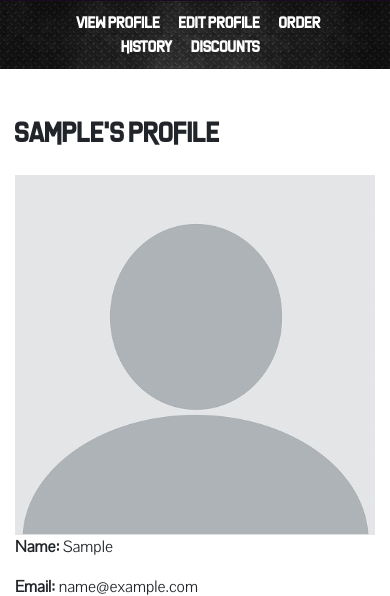
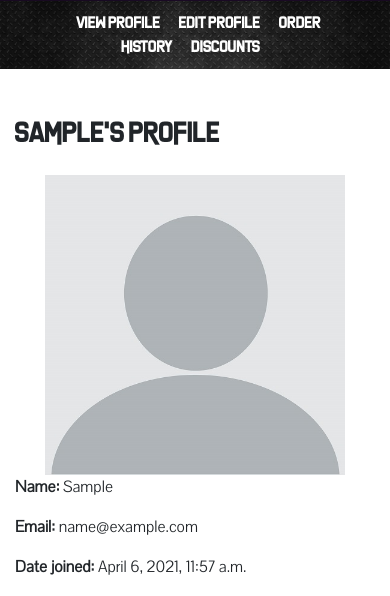
Before and after one commit to ShavingSeagull/PowerHaus, a Django app: a page that uses profiles/templates/profiles/profile.html in a window 390 px wide. Shown: the part 421-1017 px from the top of the page. Run offline with Django 3.2, Linux system fonts and the light colour scheme; the visitor is signed in with stand-in values (Sample User, id 1); some libraries are stand-ins or nearby versions.

Commit message:
Added some styling to profile image to guard against long pictures

```diff
--- a/profiles/templates/profiles/profile.html
+++ b/profiles/templates/profiles/profile.html
@@ -3,8 +3,7 @@
 {% load static %}
 
 {% block custom_css %}
-<link rel="stylesheet" href="{% static 'css/profiles/profiles_main.css' %}" />
-<link rel="stylesheet" href="{% static 'css/profiles/profile.css' %}" />
+<link rel="stylesheet" href="{% static 'css/profiles/profiles.css' %}" />
 {% endblock %}
 
 {% block profile_content %}
@@ -19,9 +18,9 @@
     <h3 class="mb-4">{{ user }}'s Profile</h3>
     <div class="row">
         {% if user.profile.profile_pic %}
-            <img class="col-lg-3 img-fluid" src="{{ MEDIA_URL }}{{ user.profile.profile_pic }}" alt="Profile Image" />
+            <img class="col-lg-3 profile-img mx-auto img-fluid" src="{{ MEDIA_URL }}{{ user.profile.profile_pic }}" alt="Profile Image" />
         {% else %}
-            <img class="col-lg-3 img-fluid" src="{% static 'images/blank_avatar.jpg' %}" alt="Profile Image" />
+            <img class="col-lg-3 profile-img mx-auto img-fluid" src="{% static 'images/blank_avatar.jpg' %}" alt="Profile Image" />
         {% endif %}
         <div class="col-lg-9">
             <p><strong>Name:</strong> {{ first_name }}</p>
--- a/profiles/templates/profiles/profile_edit.html
+++ b/profiles/templates/profiles/profile_edit.html
@@ -4,7 +4,7 @@
 {% load bootstrap_tags %}
 
 {% block custom_css %}
-<link rel="stylesheet" href="{% static 'css/profiles/profiles_main.css' %}" />
+<link rel="stylesheet" href="{% static 'css/profiles/profiles.css' %}" />
 {% endblock %}
 
 {% block profile_content %}
@@ -19,6 +19,7 @@
     <h1 class="mb-4">Edit your profile</h1>
     <div class="row">
         <form method="POST" action="{% url 'edit_profile' request.user %}" enctype="multipart/form-data" class="col-lg-9">
+            <p><em>Tip: Avoid using portrait pictures for the profile pic - square works best!</em></p>
             {% csrf_token %}
             {{ form|as_bootstrap }}
             <button type="submit" class="btn btn-lg brand-btn mt-3">Submit</button>
--- a/profiles/views.py
+++ b/profiles/views.py
@@ -66,3 +66,6 @@ def edit_profile(request, username):
     }
 
     return render(request, "profiles/profile_edit.html", context=context)
+
+# TODO: Create Order History and Discounts profile functions when respective
+# functionality has been created elsewhere
--- a/static/css/profiles/profiles_main.css
+++ b/static/css/profiles/profiles.css
@@ -1,3 +1,4 @@
+/*** Main styles for all profile pages ***/
 .profile-hero-img {
     background-image: url("../../images/silhouette.jpg");
 	background-color: #222222;
@@ -24,10 +25,23 @@
 #profile-nav a:hover {
     color: #FFA500;
 }
+/*** /.Main Styles ***/
+
+/*** Profile view ***/
+.profile-img {
+    max-height: 500px;
+    width: auto;
+}
+/*** /.Profile view ***/
 
 /*** Media Queries ***/
 @media screen and (max-width: 560px) {
     #profile-nav ul {
         font-size: 1em;
     }
+
+    .profile-img {
+        max-height: 300px;
+        width: auto;
+    }
 }
```
Also changed, not shown: static/css/profiles/profile.css (deleted), 1 other file.
